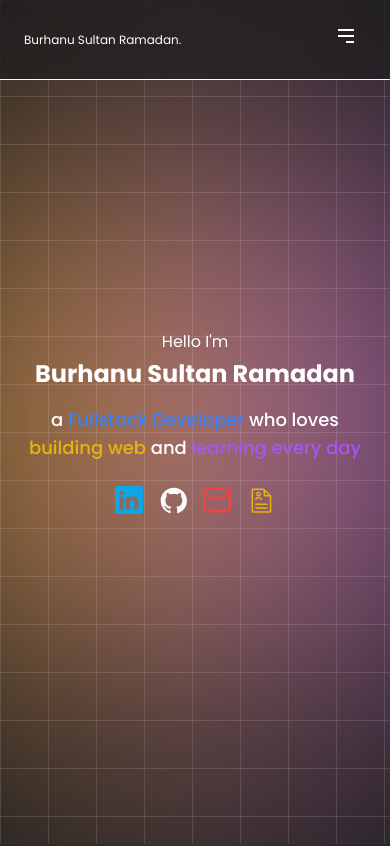
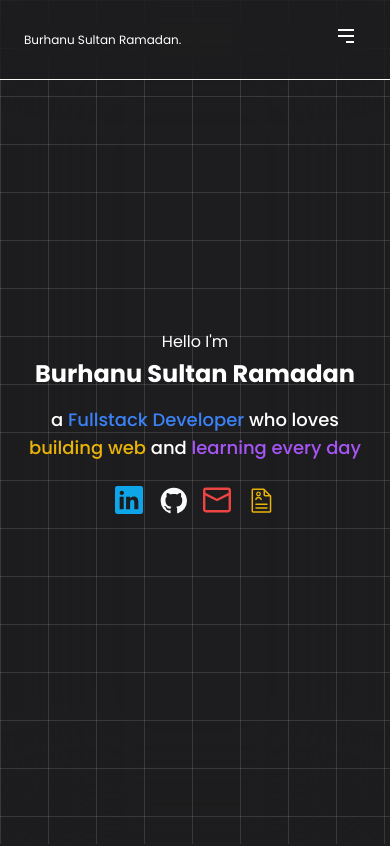
Before and after one commit to burhanusr/web-portfolio, a React (Vite) app: page / in a window 390 px wide. Shown: the top 846 px of the page. Built offline with nearby package versions, Linux system fonts and the light colour scheme.

Commit message:
hidden blob in small screen

```diff
--- a/src/components/Blob.jsx
+++ b/src/components/Blob.jsx
@@ -21,7 +21,7 @@ export default function Blob() {
     <>
       <div
         id="blob"
-        className="fixed left-1/2 top-1/2 z-10 aspect-square h-[500px] -translate-x-1/2 -translate-y-1/2 animate-blob rounded-full bg-gradient-to-r from-yellow-500 to-purple-500 blur-[130px]"
+        className="fixed left-1/2 top-1/2 z-10 hidden aspect-square h-[500px] -translate-x-1/2 -translate-y-1/2 animate-blob rounded-full bg-gradient-to-r from-yellow-500 to-purple-500 blur-[130px] lg:block"
       ></div>
       <div className="fixed z-20 h-full w-full bg-[linear-gradient(to_right,#fafaf620_1px,transparent_1px),linear-gradient(to_bottom,#fafaf620_1px,transparent_1px)] bg-[size:48px_48px] bg-fixed backdrop-blur-3xl"></div>
     </>
```
